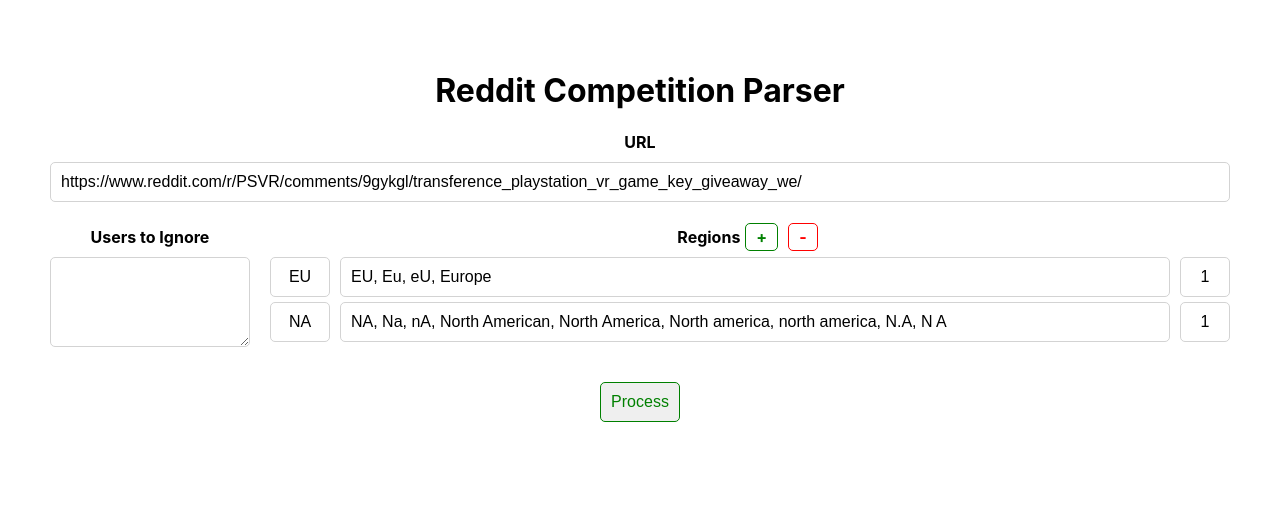
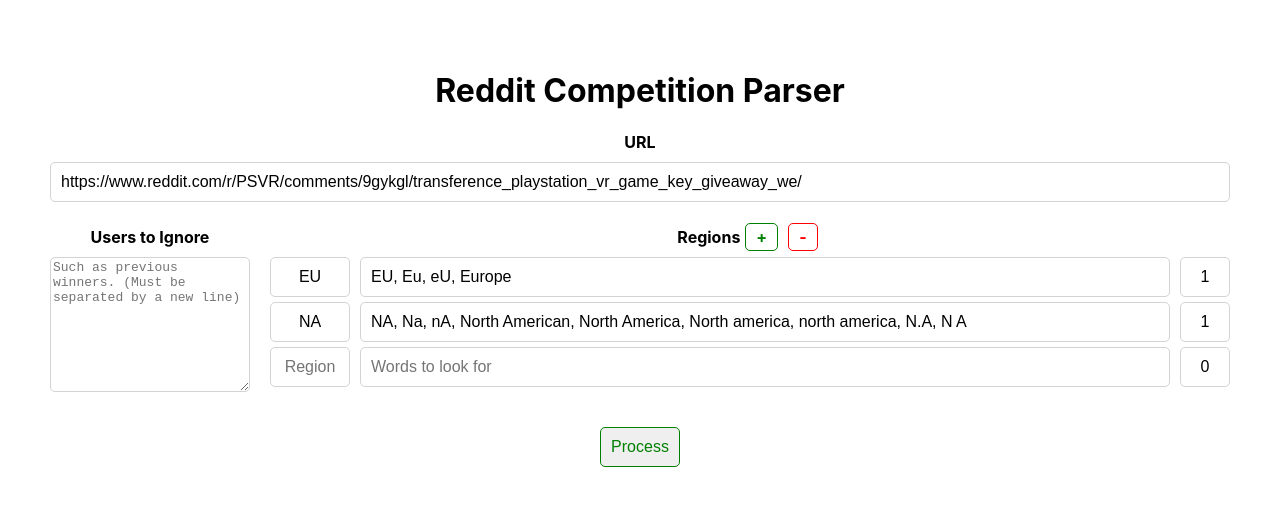
Before and after one commit to Vyper248/reddit-competitions, a React (Create React App) app: page / in a window 1280 px wide. Shown: the top 506 px of the page. Built offline with nearby package versions, Linux system fonts and the light colour scheme.

Commit message:
add placeholders and default blank region. bug fixes

```diff
--- a/src/App.css
+++ b/src/App.css
@@ -55,6 +55,10 @@ textarea {
     color: red;
 }
 
+.button:focus {
+    outline: none;
+}
+
 .button.green:hover {
     background-color: rgb(210, 255, 205);
     color: black;
--- a/src/App.js
+++ b/src/App.js
@@ -11,7 +11,8 @@ class App extends Component {
         this.state = {
             regions: [
                 {name: 'EU', qty: 1, variations: ['EU', 'Eu', 'eU', 'Europe']},
-                {name: 'NA', qty: 1, variations: ['NA', 'Na', 'nA', 'North American', 'North America', 'North america', 'north america', 'N.A', 'N A']}
+                {name: 'NA', qty: 1, variations: ['NA', 'Na', 'nA', 'North American', 'North America', 'North america', 'north america', 'N.A', 'N A']},
+                {name: '', qty: 0, variations: []}
             ],
             ignoredUsers: [],
             url: 'https://www.reddit.com/r/PSVR/comments/9gykgl/transference_playstation_vr_game_key_giveaway_we/',
@@ -21,6 +22,7 @@ class App extends Component {
             total: 0,
             processText: 'Process',
             downloadData: '',
+            status: 0
         };
 
         this.totalComments = 0;
@@ -34,11 +36,11 @@ class App extends Component {
                 <div className="grid">
                     <div className="url">
                         <label>URL</label>
-                        <Input onChange={this.setUrl} value={this.state.url}/>
+                        <Input onChange={this.setUrl} value={this.state.url} placeholder='URL'/>
                     </div>
                     <div className="ignored">
                         <label>Users to Ignore</label>
-                        <textarea onChange={this.setIgnored}></textarea>
+                        <textarea onChange={this.setIgnored} placeholder="Such as previous winners. (Must be separated by a new line)"></textarea>
                     </div>
                     <div className="regions">
                         <label>
@@ -116,10 +118,10 @@ class App extends Component {
     }
 
     getComments = () => {
-        if (this.state.url.length === 0) return;
+        if (this.state.url.length === 0 || this.state.status === 1) return;
         //get json data from Reddit
         this.totalComments = 0;
-        this.setState({total: 0, winners: [], percentage: 0});
+        this.setState({total: 0, winners: [], stats: [], percentage: 0, processText: 'Loading', status: 1});
         let allComments = [];
 
         fetch(this.state.url+'.json').then(response => response.json()).then(data => {
@@ -139,7 +141,7 @@ class App extends Component {
             });
 
             //if more comments exist, then recursively gather these too
-            array = [];//REMOVE WHEN DONE TESTING
+            // array = [];//REMOVE WHEN DONE TESTING
             if (array && array.length > 0){
                 let link_id = 't3_'+data[0].data.children[0].data.id;
                 this.getMoreComments(array, link_id, allComments);
@@ -277,6 +279,7 @@ class App extends Component {
         let regions = {};
 
         this.state.regions.forEach(region => {
+            if (region.name.length === 0) return;
             regions[region.name] = {
                 name: region.name,
                 conditions: region.variations,
@@ -333,13 +336,14 @@ class App extends Component {
         //pick some winners
         this.pickWinners();
 
-        this.setState({stats, total, processText: 'Process', downloadData: encodeURI(downloadData)});
+        this.setState({stats, total, status: 0, processText: 'Process', downloadData: encodeURI(downloadData)});
     }
 
     pickWinners = () => {
         const winners = [];
 
         this.state.regions.forEach(region => {
+            if (region.name.length === 0) return;
             this.results[region.name].qty = region.qty;
         });
 
--- a/src/components/Input.js
+++ b/src/components/Input.js
@@ -1,10 +1,10 @@
 import React from 'react';
 import './Input.css';
 
-const Input = ({onChange, value, index}) => {
+const Input = ({onChange, value, index, placeholder}) => {
     return (
         <div>
-            <input className="input roundedBorder" type="text" onChange={onChange} value={value} index={index}/>
+            <input className="input roundedBorder" type="text" onChange={onChange} value={value} index={index} placeholder={placeholder}/>
         </div>
     );
 }
--- a/src/components/Region.css
+++ b/src/components/Region.css
@@ -1,6 +1,6 @@
 .region {
     display: grid;
-    grid-template-columns: 60px auto 50px;
+    grid-template-columns: 80px auto 50px;
     grid-gap: 10px;
 }
 
--- a/src/components/Region.js
+++ b/src/components/Region.js
@@ -5,9 +5,9 @@ import './Region.css';
 const Region = ({setName, setVariations, setQty, name, variations, qty, index}) => {
     return (
         <div className="region">
-            <Input onChange={setName} value={name} index={index}/>
-            <Input onChange={setVariations} value={variations.join(', ')} index={index}/>
-            <Input onChange={setQty} value={qty} index={index}/>
+            <Input onChange={setName} value={name} index={index} placeholder='Region'/>
+            <Input onChange={setVariations} value={variations.join(', ')} index={index} placeholder='Words to look for'/>
+            <Input onChange={setQty} value={qty} index={index} placeholder='Qty'/>
         </div>
     );
 };
```
